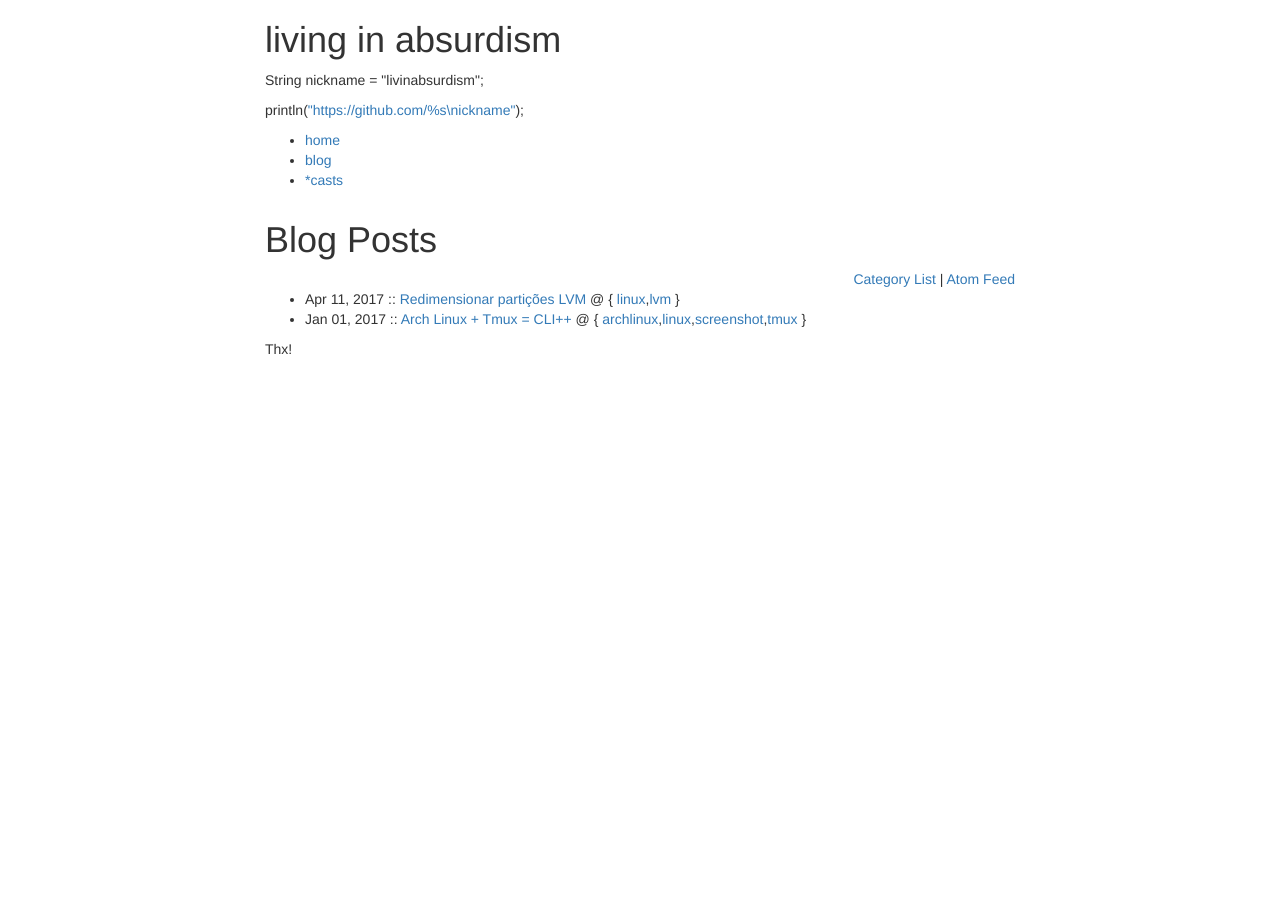
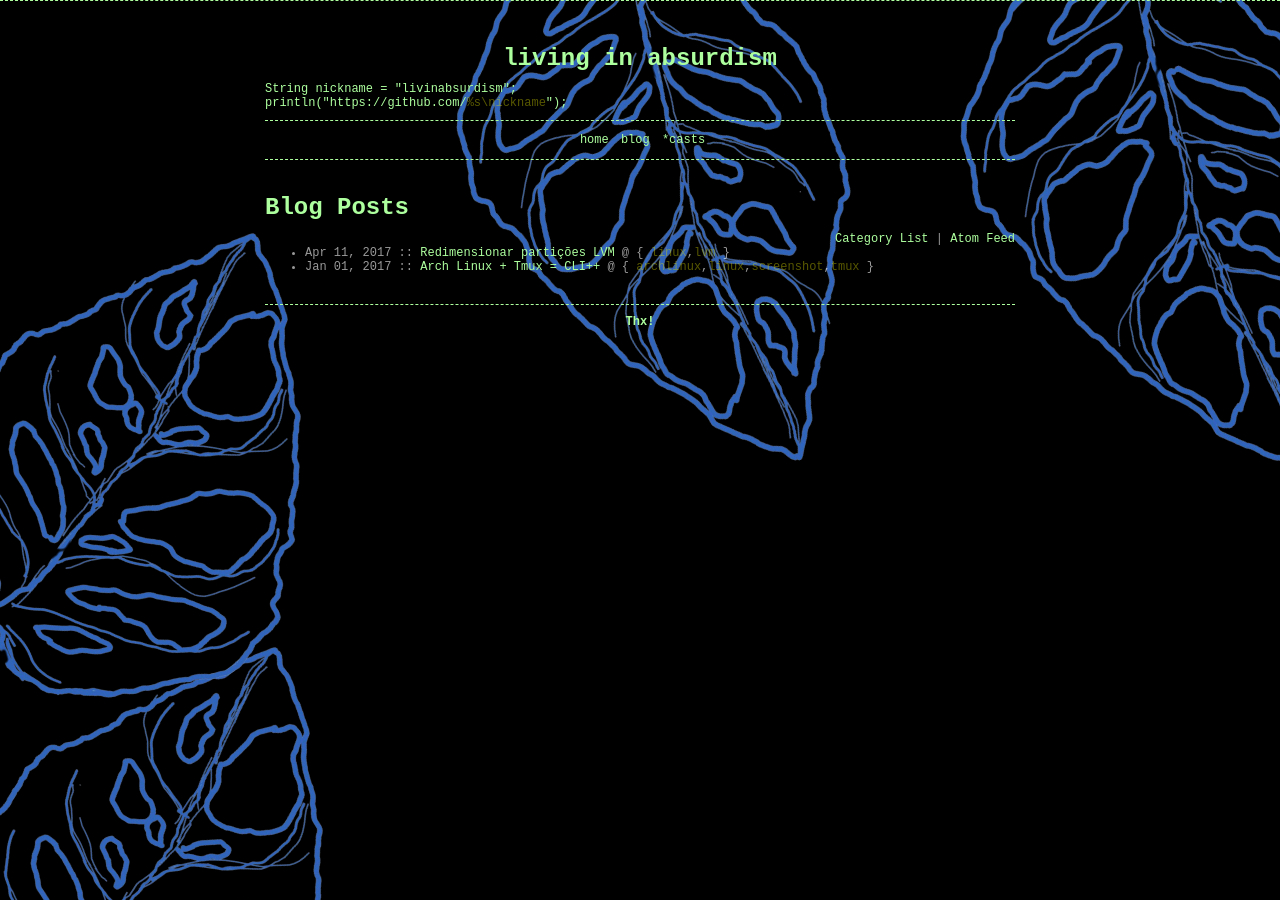
Before and after one commit to LivInAbsurdism/livinabsurdism.github.io, a Jekyll site: the page built from blog.md, in a window 1280 px wide. Built offline with Jekyll 4.4.1, drawn with Linux system fonts in a browser that asks for light colours; nearby versions of some CDN libraries; library files that are not in the unit come from our copies.

Commit message:
baseurl to absoluteurl

```diff
--- a/_includes/head.html
+++ b/_includes/head.html
@@ -6,9 +6,8 @@
     <title>{% if page.title %}{{ page.title }} | {{ site.title }}{% else %}{{ site.title }}{% endif %}</title>
 
     <!-- Bootstrap -->
-    <link rel="stylesheet" href="{{ site.baseurl }}css/bootstrap-3.3.6/css/bootstrap.min.css">
-    <link rel="stylesheet" href="{{ site.baseurl }}css/main.css">
-
+    <link rel="stylesheet" href="{{ "css/bootstrap-3.3.6/css/bootstrap.min.css" | absolute_url }}">
+    <link rel="stylesheet" href="{{ "/css/main.css" | absolute_url }}">
     <!-- HTML5 shim and Respond.js for IE8 support of HTML5 elements and media queries -->
     <!-- WARNING: Respond.js doesn't work if you view the page via file:// -->
     <!--[if lt IE 9]>
```
